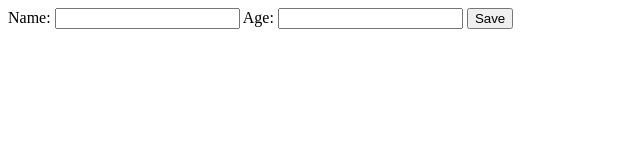
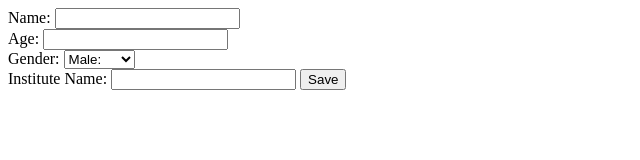
Before and after one commit to 6Talha-ayyaz/node-js, a website: page public/add.html in a window 1280 px wide. Shown: the whole page, without its empty margins (0-640 px from the left). Drawn offline with Linux system fonts and the light colour scheme.

Commit message:
updated index.js and add.html

```diff
--- a/public/add.html
+++ b/public/add.html
@@ -9,9 +9,17 @@
   <form action="/api" method="post">
     <label>Name:</label>
     <input type="text" name="name">
-
+<br>
     <label>Age:</label>
     <input type="number" name="age">
+<br>
+    <label>Gender: </label>
+    <select name="gender" id="gender">
+      <option value="male">Male:</option>
+      <option value="female">Female:</option>
+    </select><br>
+    <label >Institute Name: </label>
+    <input type="text" name="Iname">
 
     <input type="submit" value="Save">
   </form>
```
Also changed, not shown: index.js (+8 -3 lines).
